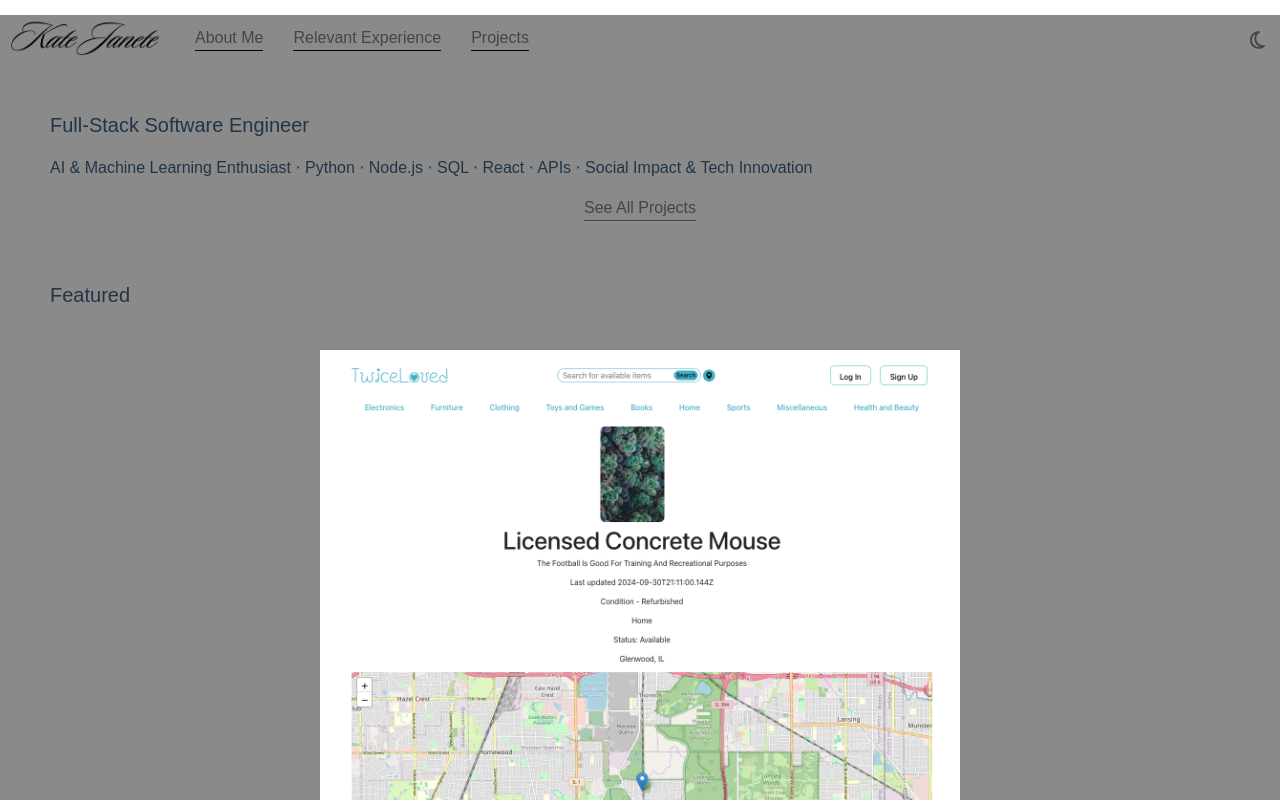
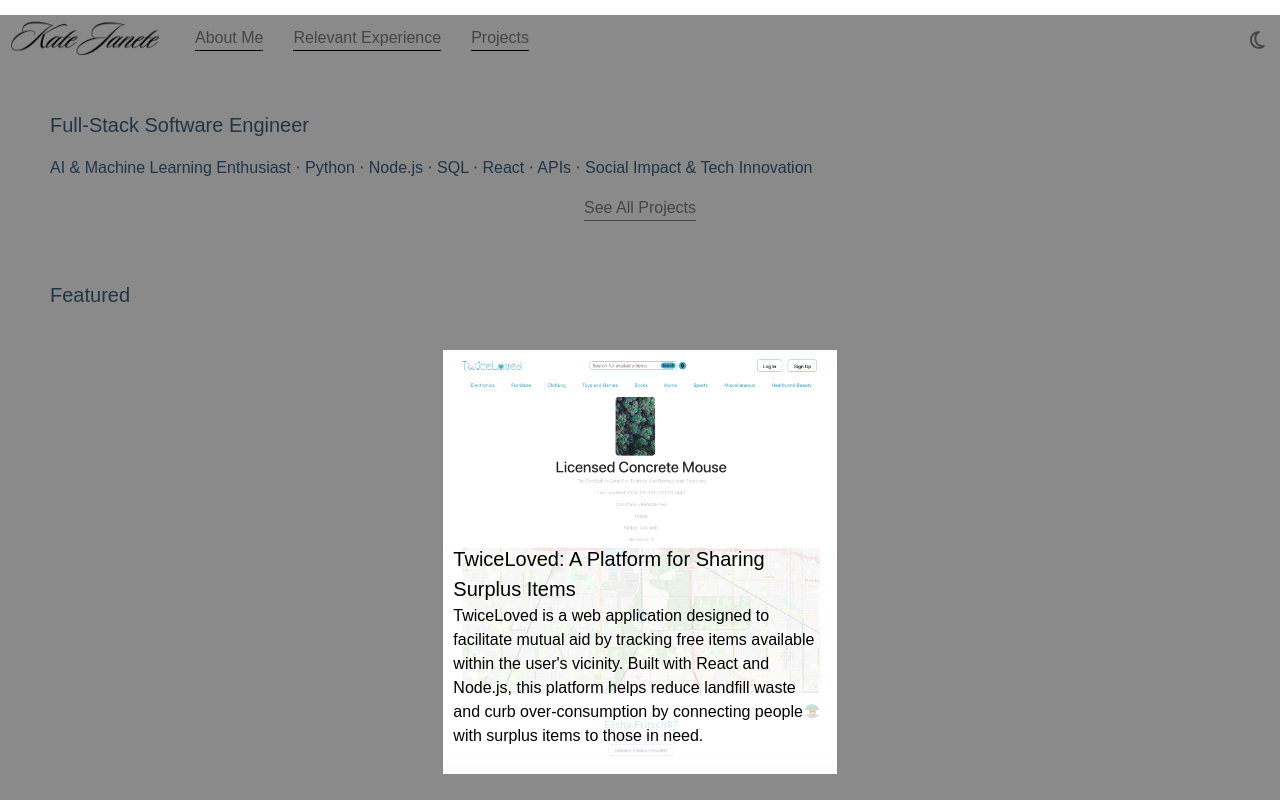
Before and after one commit to katiejnete/katejanete, a React (Vite) app: page / in a window 1280 px wide. Shown: the top 800 px of the page. Built offline with nearby package versions, Linux system fonts and the light colour scheme.

Commit message:
make card layout more responsive

```diff
--- a/src/stylesheets/Card.css
+++ b/src/stylesheets/Card.css
@@ -1,6 +1,5 @@
 .card {
     width: 100%;
-    height: 100%;
     padding: 0;
     position: relative;
     overflow: hidden;
@@ -8,10 +7,11 @@
 
 .card-image {
     width: 100%;
-    z-index: -1;
+    height: 100%;
+    object-fit: cover;
     transition: opacity 0.3s ease;
     display: block;
-    object-fit: cover;
+    z-index: -1;
 }
 
 .card-image.hovered {
@@ -24,23 +24,17 @@
     box-sizing: border-box;
     text-align: left;
     bottom: 0;
-    background-color: rgba(255, 255, 255, 0.75);
+    background-color: rgba(255, 255, 255, 0.75); /* Slightly transparent background */
     padding: 10px;
 }
 
 .card-text h2 {
     font-weight: 500;
-    margin-bottom: 0px;
+    margin-bottom: 0;
 }
 
 .card-text p {
-    margin-top: 0px;
-}
-
-@media (min-width: 0px) {
-    .card {
-        width: 100%;
-    }
+    margin-top: 0;
 }
 
 @media (min-width: 767px) {
@@ -48,3 +42,9 @@
         width: 50vw;
     }
 }
+
+@media (min-width: 1024px) {
+    .card {
+        width: 33.33%;
+    }
+}
```
